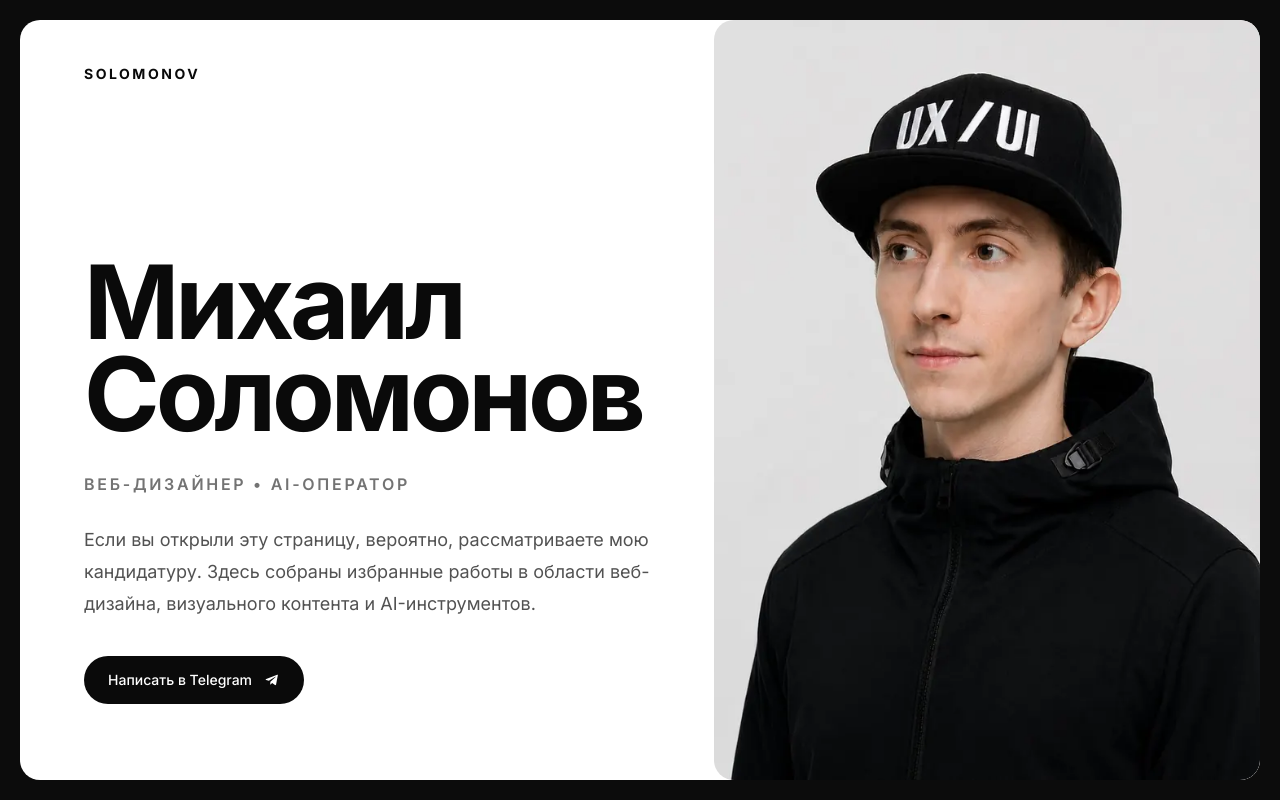
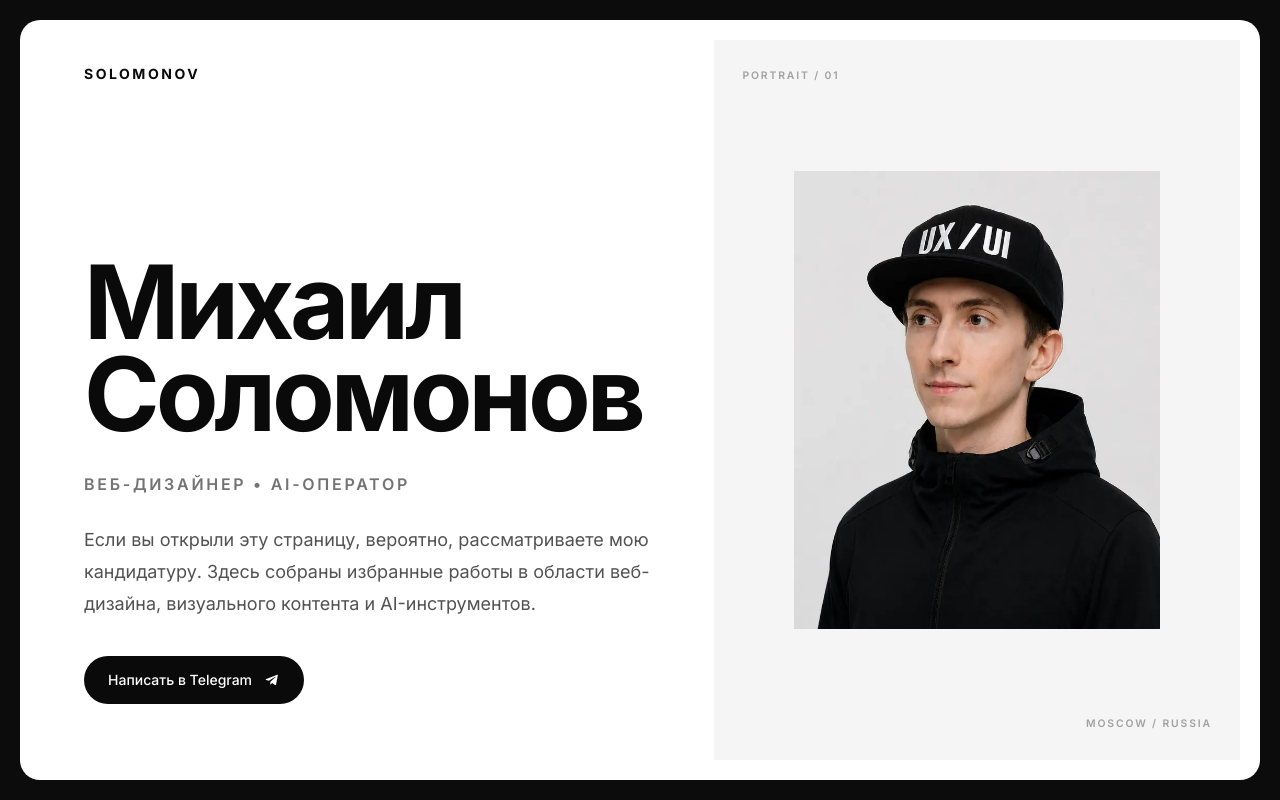
Before and after one commit to solomonovskolopendrov-tech/portfolio, a Next.js app: page / in a window 1280 px wide. Shown: the top 800 px of the page. Built offline with nearby package versions, Linux system fonts and the light colour scheme.

Commit message:
Revert "Simplify hero portrait presentation"

```diff
--- a/components/portfolio.tsx
+++ b/components/portfolio.tsx
@@ -92,12 +92,22 @@ export function Portfolio() {
 
           </div>
 
-          <div className="hidden overflow-hidden rounded-[20px] lg:block">
-            <img
-              alt="Портрет Михаила Соломонова"
-              className="h-full w-full object-cover object-top"
-              src="/portrait.webp"
-            />
+          <div className="hidden p-5 pl-0 lg:block">
+            <div className="flex h-full min-h-0 flex-col justify-between bg-neutral-100 p-7">
+              <p className="text-[0.65rem] font-semibold uppercase tracking-[0.18em] text-neutral-400">
+                Portrait / 01
+              </p>
+              <div className="mx-auto aspect-[4/5] w-[min(78%,28rem)] overflow-hidden">
+                <img
+                  alt="Портрет Михаила Соломонова"
+                  className="h-full w-full object-cover object-top"
+                  src="/portrait.webp"
+                />
+              </div>
+              <p className="text-right text-[0.65rem] font-semibold uppercase tracking-[0.18em] text-neutral-400">
+                Moscow / Russia
+              </p>
+            </div>
           </div>
         </div>
       </section>
```
